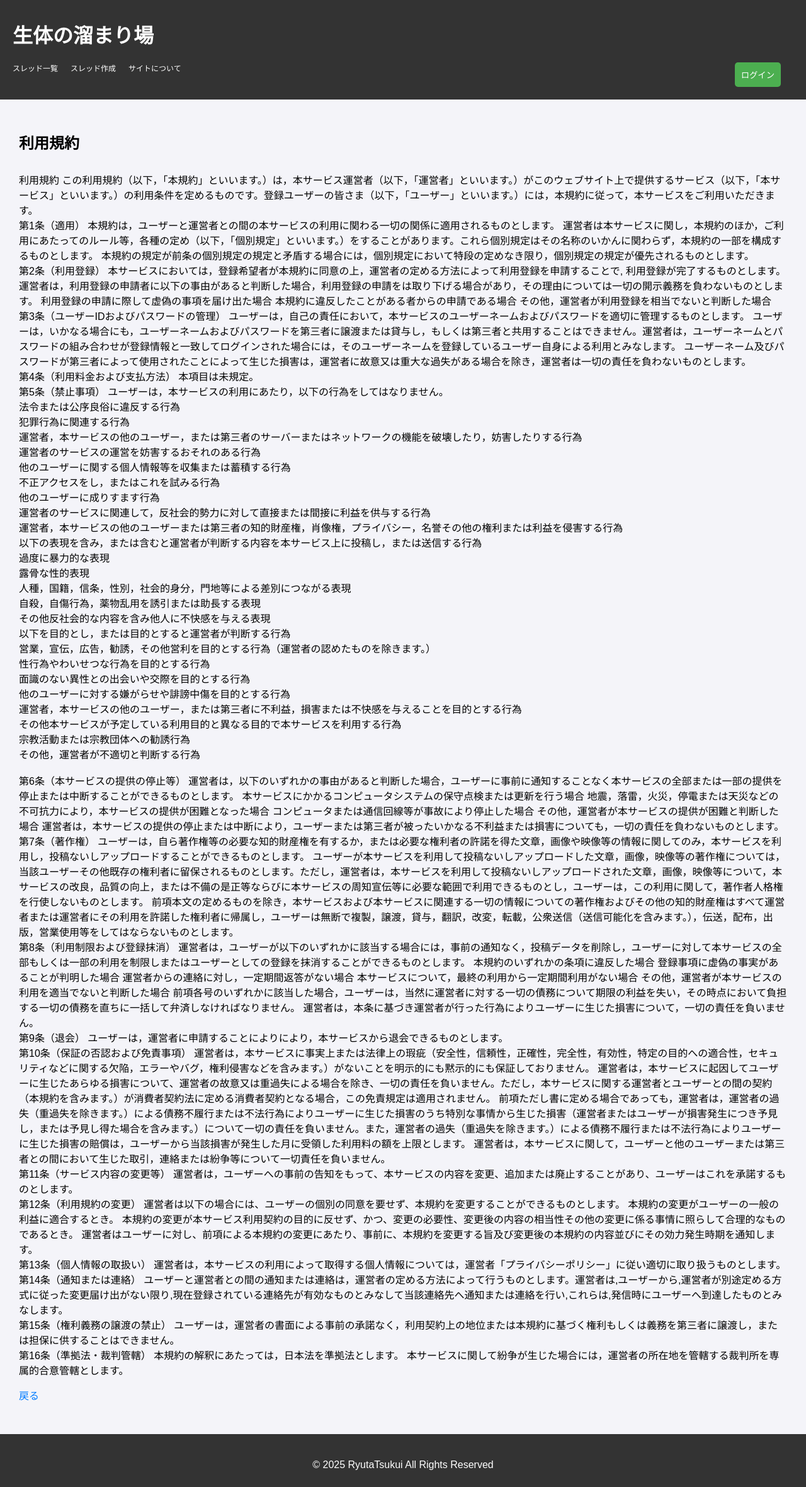
After one commit to Flash-Cast/board, a Django app: template my_project/board_app/templates/registration/terms_of_service.html in a window 1280 px wide. The commit adds this page. Shown: the whole page at 63% size. Run offline with Django 5.2, Linux system fonts and the light colour scheme; the template is opened without the code that fills it, so the values that code supplies are empty.

Commit message:
Add files via upload

```diff
--- a/my_project/board_app/templates/base.html
+++ b/my_project/board_app/templates/base.html
@@ -20,7 +20,7 @@
                     <li><a href="{% url 'board_app:profile' %}">プロフィール</a></li>
                 {% endif %}
                 <!-- ログアウトフォーム -->
-                <li>
+                <li class="login-logout">
                     {% if request.user.is_authenticated %}
                         <form method="POST" action="{% url 'logout' %}">
                             {% csrf_token %}
@@ -45,7 +45,7 @@
     </main>
 
     <footer>
-        <p>&copy; 2025 tsukui</p>
+        <p>&copy; 2025 RyutaTsukui All Rights Reserved</p>
     </footer>
 </body>
 </html>
--- /dev/null
+++ b/my_project/board_app/templates/registration/terms_of_service.html
@@ -0,0 +1,127 @@
+{% extends "base.html" %}
+
+{% block content %}
+    <style>
+        p{
+            margin-top: 30px;
+
+        }
+
+        a{
+            margin-top:30px;
+            margin-bottom:20px;
+        }
+    </style>
+    <h2>利用規約</h2>
+    <p>
+        利用規約
+        この利用規約（以下，「本規約」といいます。）は，本サービス運営者（以下，「運営者」といいます。）がこのウェブサイト上で提供するサービス（以下，「本サービス」といいます。）の利用条件を定めるものです。登録ユーザーの皆さま（以下，「ユーザー」といいます。）には，本規約に従って，本サービスをご利用いただきます。
+        <br>
+        第1条（適用）
+        本規約は，ユーザーと運営者との間の本サービスの利用に関わる一切の関係に適用されるものとします。
+        運営者は本サービスに関し，本規約のほか，ご利用にあたってのルール等，各種の定め（以下，「個別規定」といいます。）をすることがあります。これら個別規定はその名称のいかんに関わらず，本規約の一部を構成するものとします。
+        本規約の規定が前条の個別規定の規定と矛盾する場合には，個別規定において特段の定めなき限り，個別規定の規定が優先されるものとします。
+        <br>
+        第2条（利用登録）
+        本サービスにおいては，登録希望者が本規約に同意の上，運営者の定める方法によって利用登録を申請することで, 利用登録が完了するものとします。
+        運営者は，利用登録の申請者に以下の事由があると判断した場合，利用登録の申請をは取り下げる場合があり，その理由については一切の開示義務を負わないものとします。
+        利用登録の申請に際して虚偽の事項を届け出た場合
+        本規約に違反したことがある者からの申請である場合
+        その他，運営者が利用登録を相当でないと判断した場合
+        <br>
+        第3条（ユーザーIDおよびパスワードの管理）
+        ユーザーは，自己の責任において，本サービスのユーザーネームおよびパスワードを適切に管理するものとします。
+        ユーザーは，いかなる場合にも，ユーザーネームおよびパスワードを第三者に譲渡または貸与し，もしくは第三者と共用することはできません。運営者は，ユーザーネームとパスワードの組み合わせが登録情報と一致してログインされた場合には，そのユーザーネームを登録しているユーザー自身による利用とみなします。
+        ユーザーネーム及びパスワードが第三者によって使用されたことによって生じた損害は，運営者に故意又は重大な過失がある場合を除き，運営者は一切の責任を負わないものとします。
+        <br>
+        第4条（利用料金および支払方法）
+        本項目は未規定。
+        <br>
+        第5条（禁止事項）
+        ユーザーは，本サービスの利用にあたり，以下の行為をしてはなりません。
+        <br>
+
+        法令または公序良俗に違反する行為<br>
+        犯罪行為に関連する行為<br>
+        運営者，本サービスの他のユーザー，または第三者のサーバーまたはネットワークの機能を破壊したり，妨害したりする行為<br>
+        運営者のサービスの運営を妨害するおそれのある行為<br>
+        他のユーザーに関する個人情報等を収集または蓄積する行為<br>
+        不正アクセスをし，またはこれを試みる行為<br>
+        他のユーザーに成りすます行為<br>
+        運営者のサービスに関連して，反社会的勢力に対して直接または間接に利益を供与する行為<br>
+        運営者，本サービスの他のユーザーまたは第三者の知的財産権，肖像権，プライバシー，名誉その他の権利または利益を侵害する行為<br>
+        以下の表現を含み，または含むと運営者が判断する内容を本サービス上に投稿し，または送信する行為<br>
+        過度に暴力的な表現<br>
+        露骨な性的表現<br>
+        人種，国籍，信条，性別，社会的身分，門地等による差別につながる表現<br>
+        自殺，自傷行為，薬物乱用を誘引または助長する表現<br>
+        その他反社会的な内容を含み他人に不快感を与える表現<br>
+        以下を目的とし，または目的とすると運営者が判断する行為<br>
+        営業，宣伝，広告，勧誘，その他営利を目的とする行為（運営者の認めたものを除きます。）<br>
+        性行為やわいせつな行為を目的とする行為<br>
+        面識のない異性との出会いや交際を目的とする行為<br>
+        他のユーザーに対する嫌がらせや誹謗中傷を目的とする行為<br>
+        運営者，本サービスの他のユーザー，または第三者に不利益，損害または不快感を与えることを目的とする行為<br>
+        その他本サービスが予定している利用目的と異なる目的で本サービスを利用する行為<br>
+        宗教活動または宗教団体への勧誘行為<br>
+        その他，運営者が不適切と判断する行為<br>
+        <br>
+        第6条（本サービスの提供の停止等）
+        運営者は，以下のいずれかの事由があると判断した場合，ユーザーに事前に通知することなく本サービスの全部または一部の提供を停止または中断することができるものとします。
+        本サービスにかかるコンピュータシステムの保守点検または更新を行う場合
+        地震，落雷，火災，停電または天災などの不可抗力により，本サービスの提供が困難となった場合
+        コンピュータまたは通信回線等が事故により停止した場合
+        その他，運営者が本サービスの提供が困難と判断した場合
+        運営者は，本サービスの提供の停止または中断により，ユーザーまたは第三者が被ったいかなる不利益または損害についても，一切の責任を負わないものとします。
+        <br>
+        第7条（著作権）
+        ユーザーは，自ら著作権等の必要な知的財産権を有するか，または必要な権利者の許諾を得た文章，画像や映像等の情報に関してのみ，本サービスを利用し，投稿ないしアップロードすることができるものとします。
+        ユーザーが本サービスを利用して投稿ないしアップロードした文章，画像，映像等の著作権については，当該ユーザーその他既存の権利者に留保されるものとします。ただし，運営者は，本サービスを利用して投稿ないしアップロードされた文章，画像，映像等について，本サービスの改良，品質の向上，または不備の是正等ならびに本サービスの周知宣伝等に必要な範囲で利用できるものとし，ユーザーは，この利用に関して，著作者人格権を行使しないものとします。
+        前項本文の定めるものを除き，本サービスおよび本サービスに関連する一切の情報についての著作権およびその他の知的財産権はすべて運営者または運営者にその利用を許諾した権利者に帰属し，ユーザーは無断で複製，譲渡，貸与，翻訳，改変，転載，公衆送信（送信可能化を含みます。），伝送，配布，出版，営業使用等をしてはならないものとします。
+        <br>
+        第8条（利用制限および登録抹消）
+        運営者は，ユーザーが以下のいずれかに該当する場合には，事前の通知なく，投稿データを削除し，ユーザーに対して本サービスの全部もしくは一部の利用を制限しまたはユーザーとしての登録を抹消することができるものとします。
+        本規約のいずれかの条項に違反した場合
+        登録事項に虚偽の事実があることが判明した場合
+        運営者からの連絡に対し，一定期間返答がない場合
+        本サービスについて，最終の利用から一定期間利用がない場合
+        その他，運営者が本サービスの利用を適当でないと判断した場合
+        前項各号のいずれかに該当した場合，ユーザーは，当然に運営者に対する一切の債務について期限の利益を失い，その時点において負担する一切の債務を直ちに一括して弁済しなければなりません。
+        運営者は，本条に基づき運営者が行った行為によりユーザーに生じた損害について，一切の責任を負いません。
+        <br>
+        第9条（退会）
+        ユーザーは，運営者に申請することによりにより，本サービスから退会できるものとします。
+        <br>
+        第10条（保証の否認および免責事項）
+        運営者は，本サービスに事実上または法律上の瑕疵（安全性，信頼性，正確性，完全性，有効性，特定の目的への適合性，セキュリティなどに関する欠陥，エラーやバグ，権利侵害などを含みます。）がないことを明示的にも黙示的にも保証しておりません。
+        運営者は，本サービスに起因してユーザーに生じたあらゆる損害について、運営者の故意又は重過失による場合を除き、一切の責任を負いません。ただし，本サービスに関する運営者とユーザーとの間の契約（本規約を含みます。）が消費者契約法に定める消費者契約となる場合，この免責規定は適用されません。
+        前項ただし書に定める場合であっても，運営者は，運営者の過失（重過失を除きます。）による債務不履行または不法行為によりユーザーに生じた損害のうち特別な事情から生じた損害（運営者またはユーザーが損害発生につき予見し，または予見し得た場合を含みます。）について一切の責任を負いません。また，運営者の過失（重過失を除きます。）による債務不履行または不法行為によりユーザーに生じた損害の賠償は，ユーザーから当該損害が発生した月に受領した利用料の額を上限とします。
+        運営者は，本サービスに関して，ユーザーと他のユーザーまたは第三者との間において生じた取引，連絡または紛争等について一切責任を負いません。
+        <br>
+        第11条（サービス内容の変更等）
+        運営者は，ユーザーへの事前の告知をもって、本サービスの内容を変更、追加または廃止することがあり、ユーザーはこれを承諾するものとします。
+        <br>
+        第12条（利用規約の変更）
+        運営者は以下の場合には、ユーザーの個別の同意を要せず、本規約を変更することができるものとします。
+        本規約の変更がユーザーの一般の利益に適合するとき。
+        本規約の変更が本サービス利用契約の目的に反せず、かつ、変更の必要性、変更後の内容の相当性その他の変更に係る事情に照らして合理的なものであるとき。
+        運営者はユーザーに対し、前項による本規約の変更にあたり、事前に、本規約を変更する旨及び変更後の本規約の内容並びにその効力発生時期を通知します。
+        <br>
+        第13条（個人情報の取扱い）
+        運営者は，本サービスの利用によって取得する個人情報については，運営者「プライバシーポリシー」に従い適切に取り扱うものとします。
+        <br>
+        第14条（通知または連絡）
+        ユーザーと運営者との間の通知または連絡は，運営者の定める方法によって行うものとします。運営者は,ユーザーから,運営者が別途定める方式に従った変更届け出がない限り,現在登録されている連絡先が有効なものとみなして当該連絡先へ通知または連絡を行い,これらは,発信時にユーザーへ到達したものとみなします。
+        <br>
+        第15条（権利義務の譲渡の禁止）
+        ユーザーは，運営者の書面による事前の承諾なく，利用契約上の地位または本規約に基づく権利もしくは義務を第三者に譲渡し，または担保に供することはできません。
+        <br>
+        第16条（準拠法・裁判管轄）
+        本規約の解釈にあたっては，日本法を準拠法とします。
+        本サービスに関して紛争が生じた場合には，運営者の所在地を管轄する裁判所を専属的合意管轄とします。
+
+    </p>
+
+
+    <a href="{% url 'register' %}">戻る</a>
+{% endblock %}
--- a/my_project/board_app/urls.py
+++ b/my_project/board_app/urls.py
@@ -8,6 +8,7 @@ from .views import admin_dashboard
 print("board_app URLs loaded")
 
 app_name = 'board_app'  # 名前空間の設定
+app_name = 'registration'
 
 urlpatterns = [
     path('create/', views.create_thread, name='create_thread'),  # スレッド作成
@@ -23,4 +24,5 @@ urlpatterns = [
     path('profile/', views.profile, name='profile'),  # プロフィールページ
     path('profile/edit/', views.profile_edit, name='profile_edit'),
     path('admin_dashboard/', views.admin_dashboard, name='admin_dashboard'),  # 管理者専用画面
+    path('terms/', views.terms_of_service, name='terms_of_service'),
 ]
--- a/my_project/my_project/urls.py
+++ b/my_project/my_project/urls.py
@@ -26,5 +26,6 @@ urlpatterns = [
     path('board_app/', include('board_app.urls', namespace='board_app')),
     path('login/', auth_views.LoginView.as_view(), name='login'),
     path('logout/', auth_views.LogoutView.as_view(), name='logout'),
+    path('accounts/', include('django.contrib.auth.urls')),  # これにより、ログイン、ログアウトなどのURLが登録されます
     path('register/', views.register, name='register'),
 ] + static(settings.MEDIA_URL, document_root=settings.MEDIA_ROOT)
--- a/my_project/static/css/style.css
+++ b/my_project/static/css/style.css
@@ -26,6 +26,10 @@ header nav ul li {
     text-align: left;
 }
 
+header nav ul li.login-logout {
+    margin-left: auto;  /* 左側の空きスペースを埋めて右寄せ */
+}
+
 header nav ul li a {
     color: #fff;
     text-decoration: none;
@@ -41,20 +45,30 @@ header nav form {
     display: inline-block;
 }
 
-/* メインコンテンツ */
-main {
-    padding: 20px;
+
+html, body {
+    height: 100%;  /* ページ全体が100%の高さを持つように */
+    margin: 0;
+    padding: 0;
 }
 
-/* フッター */
+body {
+    display: flex;
+    flex-direction: column;
+    min-height: 100vh;  /* ページ全体の高さを確保 */
+}
+
+main {
+    flex-grow: 1;  /* コンテンツが空きスペースを埋めるようにする */
+    padding: 30px;
+}
+
 footer {
     background-color: #333;
     color: #fff;
     text-align: center;
     padding: 10px;
-    position: fixed;
-    bottom: 0;
-    width: 100%;
+    margin-top: 20px;  /* コンテンツとフッターの間に少し余白を追加 */
 }
 
 /* ボタン */
```
Also changed, not shown: my_project/board_app/forms.py (+8 -0 lines), my_project/board_app/templates/board_app/about.html (+6 -1 lines), my_project/board_app/templates/registration/register.html (+9 -1 lines), my_project/board_app/views.py (+7 -0 lines), my_project/db.sqlite3.
